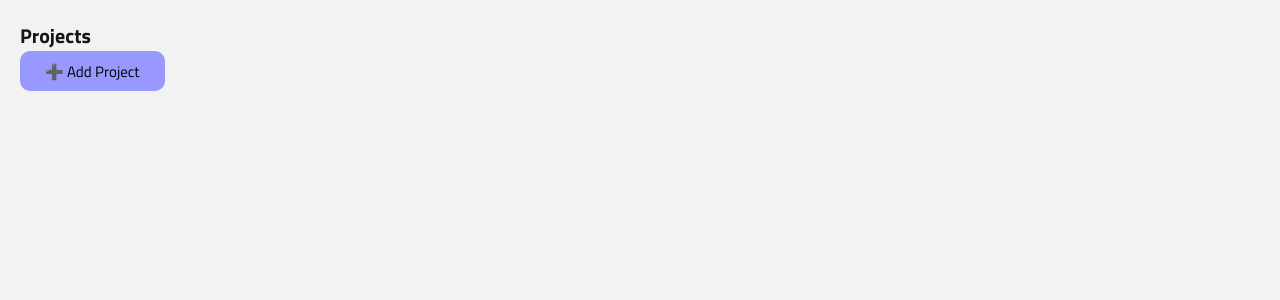
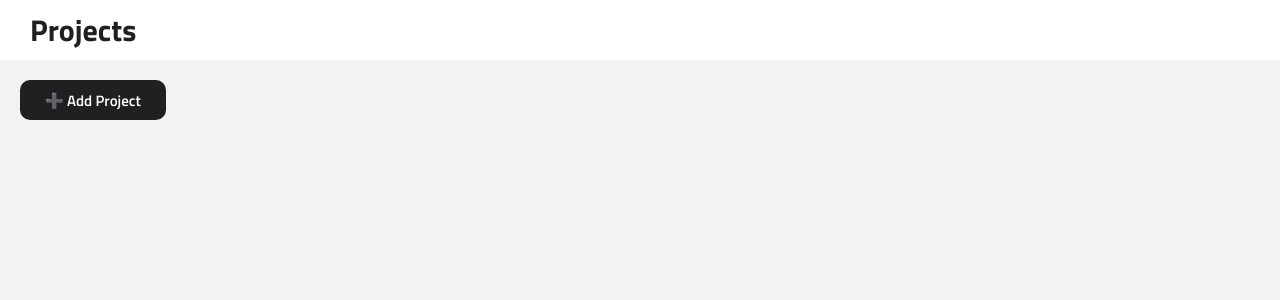
Before and after one commit to uv95/task-manager, a React (Create React App) app: page / in a window 1280 px wide. Shown: the top 300 px of the page. Built offline with nearby package versions, Linux system fonts and the light colour scheme.

Commit message:
style buttons and header

```diff
--- a/src/App.tsx
+++ b/src/App.tsx
@@ -8,9 +8,7 @@ function App() {
     return (
         <Provider store={store}>
             <BrowserRouter>
-                <main id='main'>
-                    <AppRouter/>
-                </main>
+                <AppRouter/>
             </BrowserRouter>
         </Provider>
     );
--- a/src/components/elements/Button/ui/Button.scss
+++ b/src/components/elements/Button/ui/Button.scss
@@ -1,3 +1,5 @@
+@import '../../../../index.scss';
+
 .button {
     border: 0;
     background-color: inherit;
@@ -10,9 +12,8 @@
     font-family: 'Titillium Web', sans-serif;
     font-weight: 400;
 
-
     &:hover{
-      opacity: 0.8;
+      opacity: 0.7;
     }
 
     &:active{
@@ -20,12 +21,15 @@
     }
 
     &-primary {
-        background-color: rgb(152, 152, 255);
+        font-weight: 600;
+        color: white;
+        background-color: $color-gray;
       }
     &-outline {
-        border: 1px solid black;
+        border: 1px solid $color-gray--light;
       }
     &-clear {
         padding: 0;
+        height: fit-content;
       }
 }
--- a/src/components/modules/Header/ui/Header.scss
+++ b/src/components/modules/Header/ui/Header.scss
@@ -0,0 +1,17 @@
+.header {
+    width: 100%;
+    height: 6rem;
+    padding: 0 3rem;
+    background-color: white;
+    display: flex;
+    align-items: center;
+
+    & h1{
+        font-size: 3rem;
+    }
+
+    & a {
+        font-size: 2rem;
+        font-weight: 300;
+    }
+}
--- a/src/components/modules/Header/ui/Header.tsx
+++ b/src/components/modules/Header/ui/Header.tsx
@@ -1,13 +1,14 @@
+import { ReactNode } from 'react';
 import './Header.scss';
 
 interface HeaderProps {
-    title: string
+    children: ReactNode
 }
 
-export const Header = ({ title}: HeaderProps) => {
+export const Header = ({ children}: HeaderProps) => {
     return (
-        <div className='Header'>
-            <h1>{title}</h1>
-        </div>
+        <header className='header'>
+            {children}
+        </header>
     );
 };
--- a/src/index.scss
+++ b/src/index.scss
@@ -1,4 +1,4 @@
-@import url('https://fonts.googleapis.com/css2?family=Titillium+Web:ital,wght@0,200;0,300;0,400;0,700;1,200;1,300;1,700&display=swap');
+@import url('https://fonts.googleapis.com/css2?family=Titillium+Web:ital,wght@0,200;0,300;0,400;0,600;0,700;1,200;1,300;1,700&display=swap');
 
   $color-bg: rgb(242, 242, 242);
 
@@ -17,7 +17,7 @@
   $color-priority-medium--light: rgba(255, 217, 0, 0.2);
   $color-priority-low--light: rgba(149, 255, 0, 0.2);
 
-  $color-gray: rgb(22, 22, 22);
+  $color-gray: rgb(32, 32, 35);
   $color-gray--light: rgb(190, 190, 190);
 
 * {
@@ -43,12 +43,22 @@ main {
   max-width: 160rem;
 }
 
+a {
+  color: inherit;
+  text-decoration: none;
+  transition: all 0.2s;
+
+  &:hover{
+    opacity: 0.7;
+  }
+}
+
 input, textarea {
   font-size: inherit;
   height: 4rem;
   padding: 0 1rem;
   border: 1px solid  $color-gray--light;
-  border-radius: 0.5rem;
+  border-radius: 1rem;
 
    &:focus {
     outline: none;
--- a/src/pages/Projects/ui/Projects.tsx
+++ b/src/pages/Projects/ui/Projects.tsx
@@ -20,7 +20,8 @@ export const Projects = () => {
     console.log(projects)
     return (
         <>
-            <Header title={'Projects'}/>
+            <Header><h1>Projects</h1></Header>
+            <main>
                 <Button theme={ButtonTheme.PRIMARY} onClick={() => setOpenModal(true)}>
                     ➕ Add Project
                 </Button>
@@ -29,6 +30,7 @@ export const Projects = () => {
                         <Project key={project.id} title={project.title} id={project.id}/>
                     ))}
                 </div>
+            </main>
 
             {openModal && <Modal onClose={() => setOpenModal(false)}>
                 <AddProject onCancel={() => setOpenModal(false)}/>
--- a/src/pages/Tasks/ui/Tasks.tsx
+++ b/src/pages/Tasks/ui/Tasks.tsx
@@ -1,7 +1,7 @@
 import { useState } from 'react';
 import { DragDropContext, Draggable, Droppable, DropResult } from 'react-beautiful-dnd';
 import { useDispatch, useSelector } from 'react-redux';
-import { useNavigate, useParams } from 'react-router-dom';
+import { Link, useNavigate, useParams } from 'react-router-dom';
 import { Button } from '../../../components/elements/Button';
 import { ButtonTheme } from '../../../components/elements/Button/ui/Button';
 import { Column } from '../../../components/modules/Column';
@@ -46,10 +46,8 @@ export const Tasks = () => {
 
     return (
         <>
-            <Header title='Tasks'/>
-            <Button theme={ButtonTheme.CLEAR} onClick={() => navigate(-1)}>
-                ← Back
-            </Button>
+            <Header><h1><Link to='/'>{projects[id].title} / </Link> tasks</h1></Header>
+            <main>
                 <Button theme={ButtonTheme.PRIMARY} onClick={() => setOpenModal(true)}>
                     ➕ Add Task
                 </Button>
@@ -76,6 +74,7 @@ export const Tasks = () => {
                         ))}
                     </DragDropContext>
                 </div>
+            </main>
 
             {openModal && <Modal onClose={() => setOpenModal(false)}>
                 <EditTask onCancel={() => setOpenModal(false)} projectId={id!}/>
```
Lines whose indentation alone changed are shown as unchanged.
